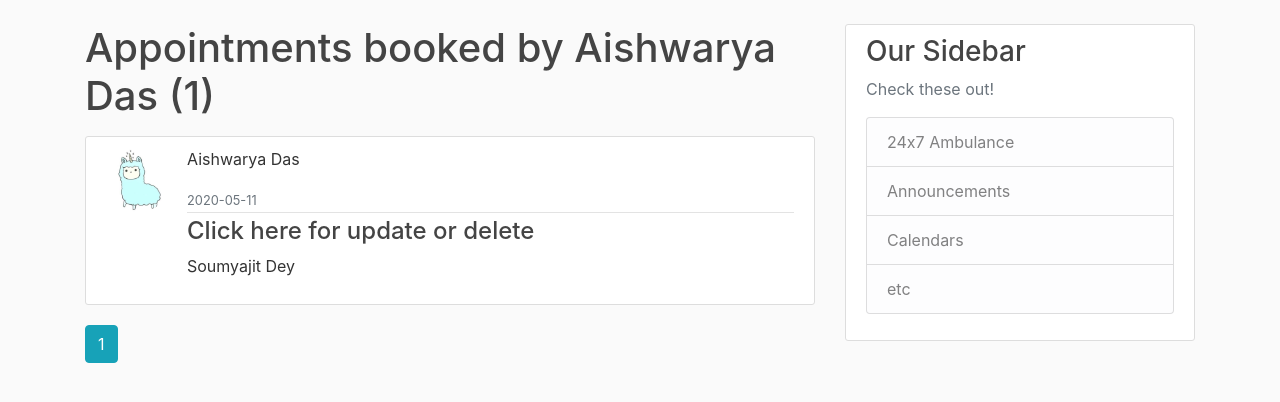
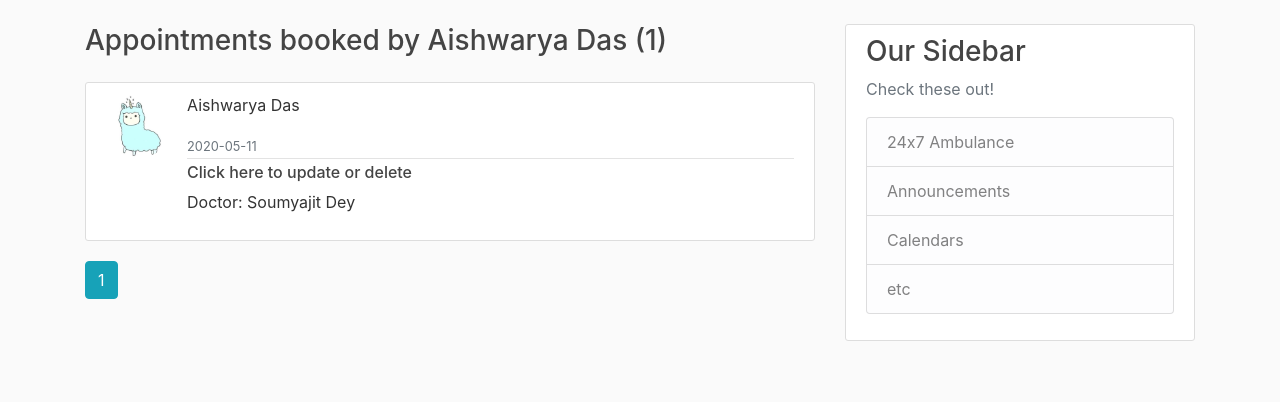
Before and after one commit to Soumyajit-Dey-660/Online-clinic, a Flask app: a page that uses hospital/templates/booked_appointments.html in a window 1280 px wide. Shown: the part 56-458 px from the top of the page. Run offline with Flask 2, Linux system fonts and the light colour scheme; a user stored in the database is signed in; data comes from the database, SQL or seed files in the repository; both versions use the stored data as it was after the commit; some libraries are stand-ins or nearby versions.

Commit message:
updated on 11-05-2020

```diff
--- a/hospital/routes.py
+++ b/hospital/routes.py
@@ -230,7 +230,7 @@ def update_appointment(appointment_id):
         appointment.doctor = doctor
         db.session.commit()
         flash('Your appointment has been updated!', 'success')
-        return redirect(url_for('appointment', appointment_id=appointment_id))
+        return redirect(url_for('appointment_history', username=current_user.username))
     elif request.method == 'GET':
         form.doctor.data = appointment.doctor.username
     return render_template('new_appointment.html', title='Update appointment',
@@ -251,7 +251,6 @@ def delete_appointment(appointment_id):
 
 
 @app.route("/appointment_history/<string:username>", methods=['GET', 'POST'])
-@login_required
 def appointment_history(username):
     page = request.args.get('page', 1, type=int)
     user = User.query.filter_by(username=username).first_or_404()
@@ -260,3 +259,13 @@ def appointment_history(username):
         .order_by(Appointment.booked_on.desc())\
         .paginate(page=page, per_page=5)
     return render_template("booked_appointments.html", title="Appointment-History", appointments=appointments, user=user)
+
+
+@app.route("/appointments_history/<string:username>", methods=['GET', 'POST'])
+def doc_appointment_history(username):
+    page = request.args.get('page', 1, type=int)
+    doctor = Doctor.query.filter_by(username=username).first_or_404()
+    appointments_with = Appointment.query.filter_by(doctor=doctor)\
+        .order_by(Appointment.booked_on.desc())\
+        .paginate(page=page, per_page=5)
+    return render_template('doc_booked_appointments.html', title="Appointment-history", appointments_with=appointments_with, doctor=doctor)
--- a/hospital/templates/booked_appointments.html
+++ b/hospital/templates/booked_appointments.html
@@ -1,6 +1,6 @@
 {% extends "layout.html" %}
 {% block content %}
-    <h1 class="mb-3">Appointments booked by {{ user.username }} ({{ appointments.total }})</h1>
+    <h3 class="mb-4">Appointments booked by {{ user.username }} ({{ appointments.total }})</h3>
     {% for appointment in appointments.items %}
         <article class="media content-section">
           <img class="rounded-circle article-img" src="{{ url_for('static', filename='profile_pics/' + appointment.user.image_file) }}">
@@ -9,8 +9,8 @@
               <p class="mr-2">{{ appointment.user.username }}</p>
               <small class="text-muted">{{ appointment.booked_on.strftime('%Y-%m-%d') }}</small>
             </div>
-            <h4><a class="article-title" href="{{ url_for('appointment', appointment_id=appointment.id) }}">Click here for update or delete</a></h4>
-            <p class="article-content">{{ appointment.doctor.username }}</p>
+            <h6><a class="article-title" href="{{ url_for('appointment', appointment_id=appointment.id) }}">Click here to update or delete</a></h6>
+            <p class="article-content"> Doctor: {{ appointment.doctor.username }}</p>
           </div>
         </article>
     {% endfor %}
--- a/hospital/templates/home.html
+++ b/hospital/templates/home.html
@@ -96,7 +96,7 @@
                   <a class="nav-item nav-link" style="display: block; color: white; text-align: center; padding: 14px 16px; text-decoration: none; width: 150px" href="{{ url_for('appointment_history', username=current_user.username) }}">Apoointment History</a>
                   <a class="nav-item nav-link" style="display: block; color: white; text-align: center; padding: 14px 16px; text-decoration: none; width: 120px" href="{{ url_for('nearby_map') }}">Pharmacy near me</a>
                   {% elif flag == 2 %}
-                  <a class="nav-item nav-link" style="display: block; color: white; text-align: center; padding: 14px 16px; text-decoration: none; width: 120px" href="{{ url_for('nearby_map') }}">Pharmacy near me</a>
+                  <a class="nav-item nav-link" style="display: block; color: white; text-align: center; padding: 14px 16px; text-decoration: none; width: 150px" href="{{ url_for('doc_appointment_history', username=current_user.username) }}">Appointments with you</a>
                   {% endif %}
 
                   {% if current_user.is_authenticated %}
```
Also changed, not shown: hospital/templates/doc_booked_appointments.html (added, +28 -0 lines), hospital/site.db.
